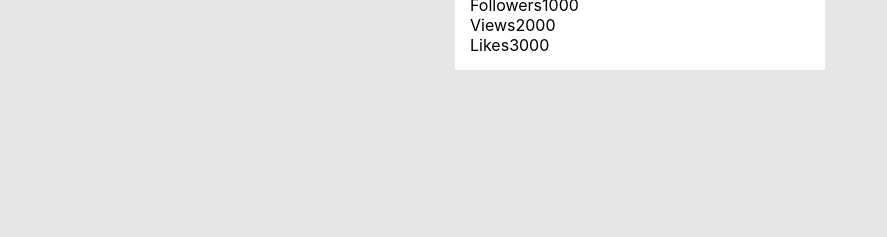
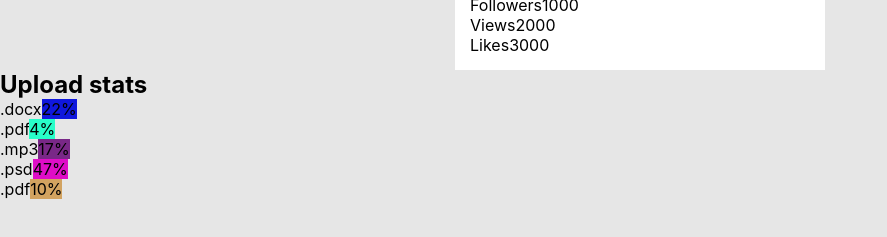
Before and after one commit to AlrMel/goit-react-hw-01-components, a React (Create React App) app: page / in a window 1280 px wide. Shown: the part 335-572 px from the top of the page, without its empty margins (0-887 px from the left). Built offline with nearby package versions, Linux system fonts and the light colour scheme.

Commit message:
Statistics01

```diff
--- a/src/components/App.jsx
+++ b/src/components/App.jsx
@@ -1,5 +1,8 @@
 import user from './data/user.json';
+import data from './data/data.json'
 import { Profile } from './profile/Profile';
+import { Statistics } from './statistics/Statistics';
+
 
 export const App = () => {
   return (
@@ -11,6 +14,7 @@ export const App = () => {
         avatar={user.avatar}
         stats={user.stats}
       />
+      <Statistics title="Upload stats" stats={data} />
     </>
   );
 };
--- /dev/null
+++ b/src/components/statistics/Statistics.jsx
@@ -0,0 +1,29 @@
+import css from "./Statistics.module.css"
+
+const randomColor = () => {
+    const color = '#' + Math.floor(Math.random() * 16777215).toString(16);
+    return color;
+  };
+
+export const Statistics = ({ title, stats }) => {
+    return (
+        <section className={css.statistics}>
+      {title && <h2 className={css.title}>{title}</h2>}
+      <ul className={css.statList}>
+        {stats.map(item => (
+          <li key={item.id}
+          className={css.item}>
+            <span
+            className={css.label}>{item.label}</span>
+            <span
+              className={css.percentage}
+              style={{ backgroundColor: randomColor() }}
+            >
+              {item.percentage}%
+            </span>
+          </li>
+        ))}
+      </ul>
+    </section>
+    )
+}
```
Also changed, not shown: src/components/statistics/Statistics.module.css (added).
